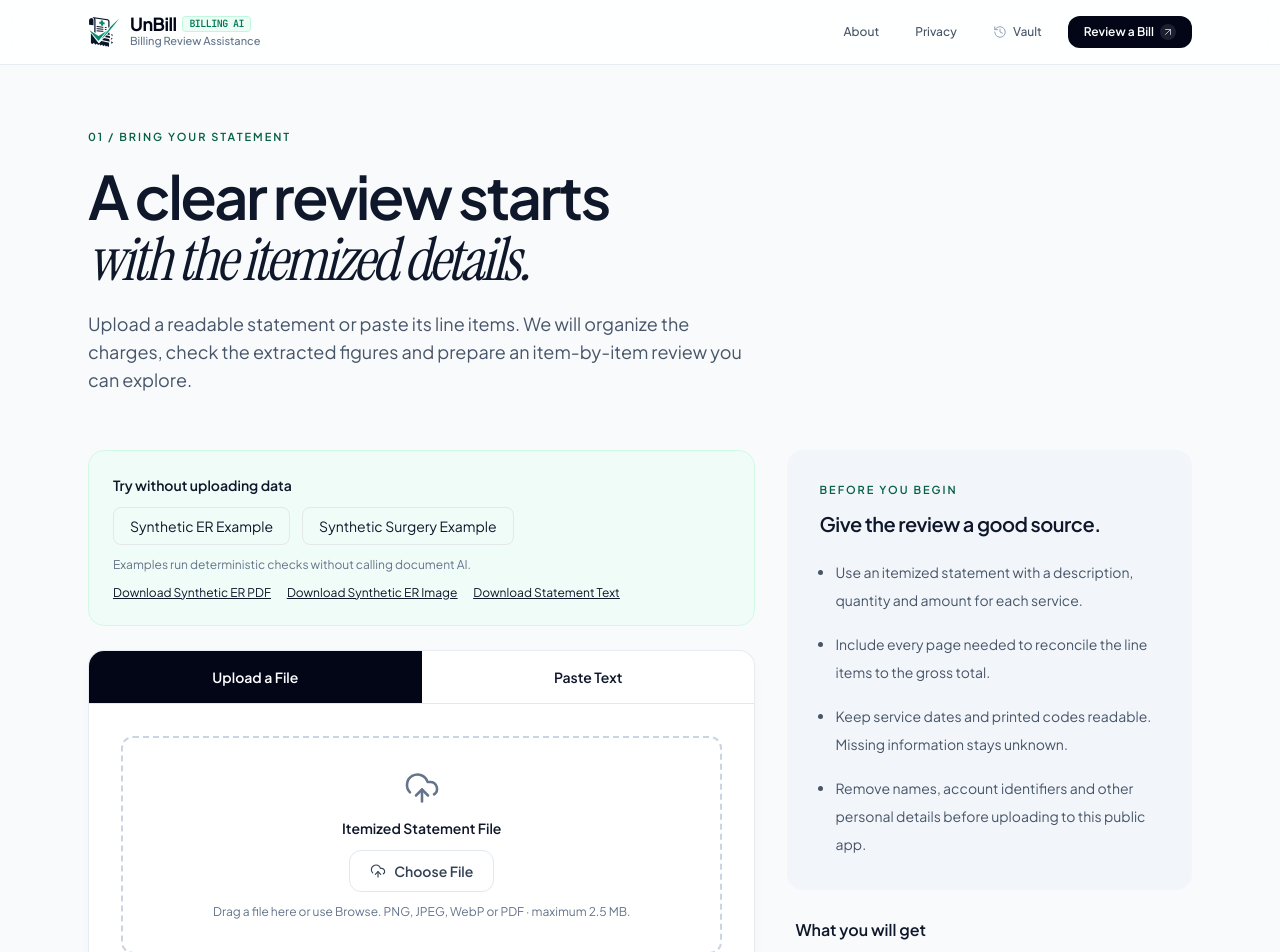
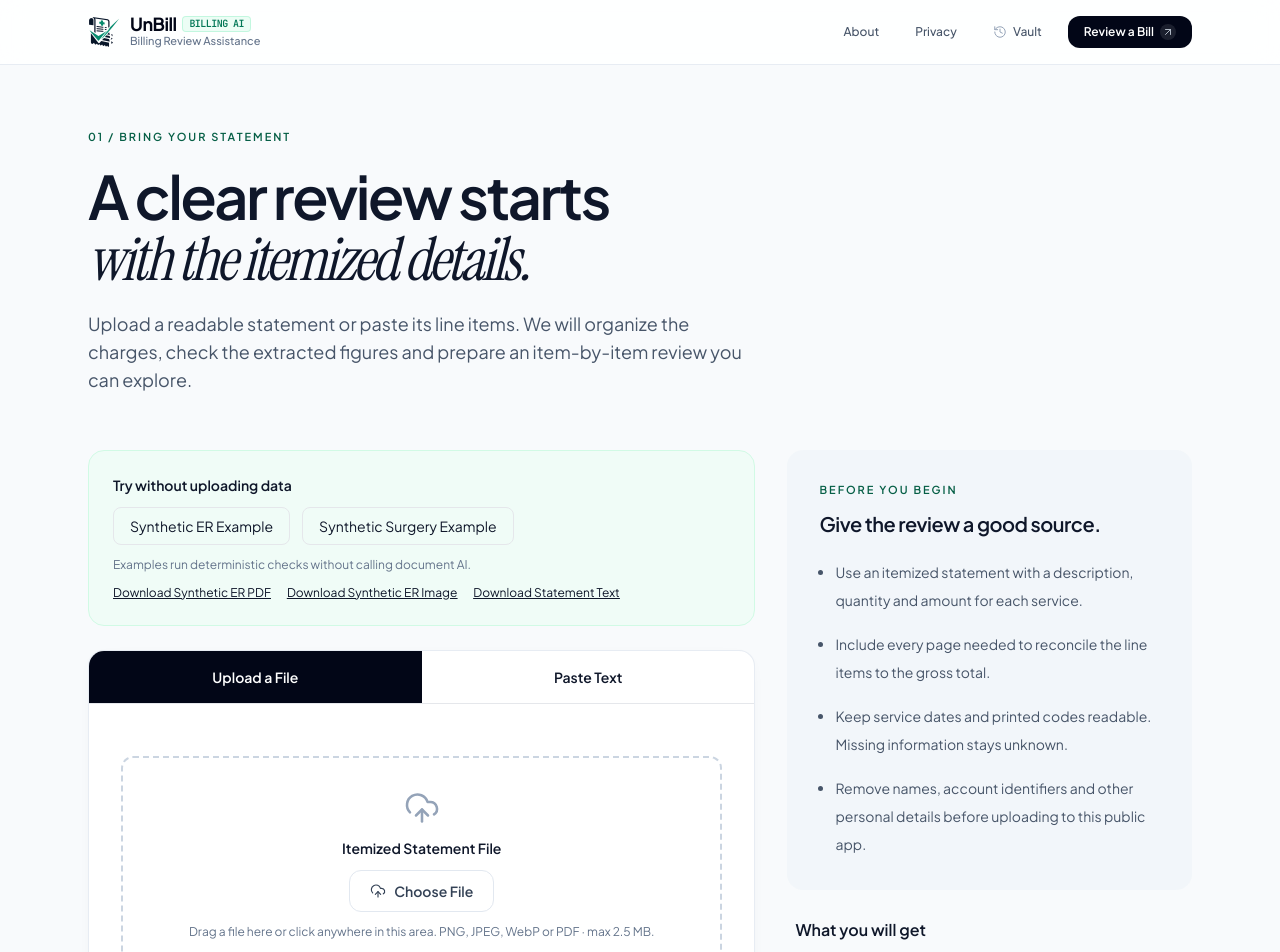
Before and after one commit to z-lovejeet/UnBill, a Next.js app: page /scan in a window 1280 px wide. Shown: the top 952 px of the page. Built offline with nearby package versions, Linux system fonts and the light colour scheme.

Commit message:
fix(scan): make file upload area fully clickable

```diff
--- a/src/app/scan/page.tsx
+++ b/src/app/scan/page.tsx
@@ -179,40 +179,39 @@ export default function ScanPage() {
             </div>
             <div className="p-6 sm:p-8 space-y-5">
               {tab === 'UPLOAD' ? (
+                <>
+                <input
+                  id="statement-file"
+                  type="file"
+                  ref={input}
+                  accept={supported.join(',')}
+                  disabled={busy}
+                  onChange={(e) => {
+                    if (e.target.files?.[0]) choose(e.target.files[0]);
+                  }}
+                  className="hidden"
+                />
                 <div
                   onDragOver={(e) => e.preventDefault()}
                   onDrop={(e) => {
                     e.preventDefault();
                     if (!busy && e.dataTransfer.files[0]) choose(e.dataTransfer.files[0]);
                   }}
-                  className="border-2 border-dashed border-slate-300 rounded-xl p-8 text-center space-y-3"
+                  onClick={() => { if (!busy) input.current?.click(); }}
+                  className="border-2 border-dashed border-slate-300 rounded-xl p-8 text-center space-y-3 cursor-pointer hover:border-emerald-400 transition-colors"
                 >
-                  <UploadCloud className="w-9 h-9 mx-auto text-slate-500" />
-                  <label htmlFor="statement-file" className="block font-semibold text-sm">
+                  <UploadCloud className="w-9 h-9 mx-auto text-slate-400" />
+                  <p className="font-semibold text-sm">
                     Itemized Statement File
-                  </label>
-                  <input
-                    id="statement-file"
-                    type="file"
-                    ref={input}
-                    accept={supported.join(',')}
-                    disabled={busy}
-                    onChange={(e) => {
-                      if (e.target.files?.[0]) choose(e.target.files[0]);
-                    }}
-                    className="sr-only"
-                  />
-                  <button
-                    type="button"
-                    disabled={busy}
-                    onClick={() => input.current?.click()}
-                    className="inline-flex items-center gap-2 rounded-xl border border-slate-200 bg-white px-5 py-2.5 text-sm font-semibold text-slate-700 shadow-xs transition-colors hover:border-emerald-300 hover:bg-emerald-50/40 disabled:opacity-50"
+                  </p>
+                  <span
+                    className="inline-flex items-center gap-2 rounded-xl border border-slate-200 bg-white px-5 py-2.5 text-sm font-semibold text-slate-700 shadow-xs"
                   >
                     <UploadCloud className="w-4 h-4" />
                     Choose File
-                  </button>
+                  </span>
                   <p className="text-xs text-slate-500">
-                    Drag a file here or use Browse. PNG, JPEG, WebP or PDF · maximum 2.5 MB.
+                    Drag a file here or click anywhere in this area. PNG, JPEG, WebP or PDF · max 2.5 MB.
                   </p>
                   {file && (
                     <p className="text-sm break-all flex items-center justify-center gap-2">
@@ -221,6 +220,7 @@ export default function ScanPage() {
                     </p>
                   )}
                 </div>
+                </>
               ) : (
                 <div>
                   <label htmlFor="statement-text" className="block text-sm font-semibold mb-2">
```
